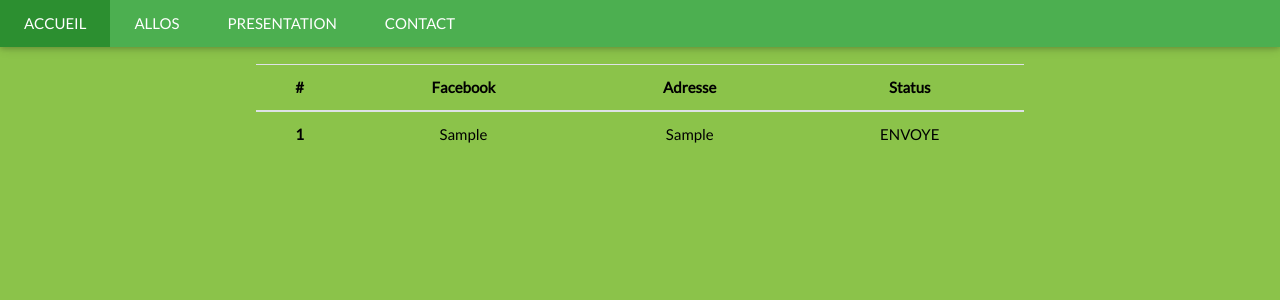
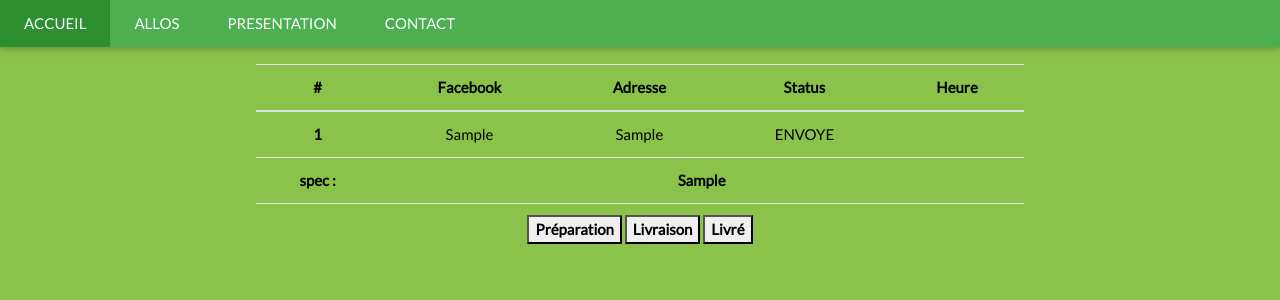
Before and after one commit to lamoincl/allosite, a Flask app: page /manage-commande/1 in a window 1280 px wide. Shown: the top 300 px of the page. Run offline with Flask 2, Linux system fonts and the light colour scheme; the visitor is signed in with stand-in values (Sample User, id 1); tables that the repository leaves empty hold one stand-in row (values such as "Sample post"); some libraries are stand-ins or nearby versions.

Commit message:
add changement de status de commande

```diff
--- a/app/app.py
+++ b/app/app.py
@@ -52,7 +52,8 @@ def index_manage():
 def manage(allo_id):
     if is_logged():
         cmds = db.session.query(Commande).filter(Commande.allo_id == allo_id).all()
-        return render_template('manage/manage_commande.html', cmds=cmds)
+        allo = db.session.query(Allo).get(allo_id)
+        return render_template('manage/manage_commande.html', cmds=cmds, allo=allo)
     else:
         return redirect(url_for('login', next='/manage-commande/' + str(allo_id)))
 
--- a/app/templates/manage/manage_commande.html
+++ b/app/templates/manage/manage_commande.html
@@ -8,6 +8,7 @@
                 <th scope="col">Facebook</th>
                 <th scope="col">Adresse</th>
                 <th scope="col">Status</th>
+                <th scope="col">Heure</th>
             </tr>
         </thead>
         <tbody>
@@ -22,11 +23,22 @@
                 {% endif %}
                 <td>{{ cmd.status.name }}</td>
             </tr>
-            {% if cmd.com == None %}
+            {% if cmd.com != '' %}
             <tr>
-                <th colspan="4">cmd.com</th>
+                <th>spec :</th>
+                <th colspan="4">{{ cmd.com }}</th>
             </tr>
             {% endif %}
+            <tr>
+                <th colspan="5">
+                    {% if not allo.est_gratuit %}
+                    <button>Payé</button>
+                    {% endif %}
+                    <button>Préparation</button>
+                    <button>Livraison</button>
+                    <button>Livré</button>
+                </th>
+            </tr>
     {% else %}
             <tr>
                 <th colspan="4">Il n'y a pas de commande pour ce allo !</th>
```
